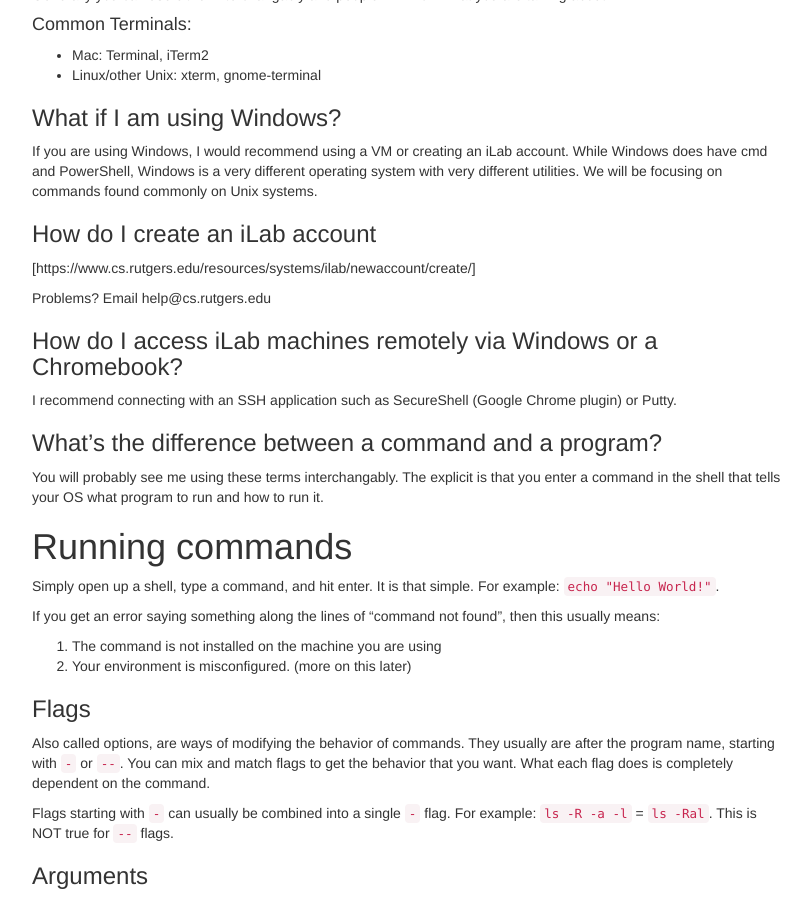
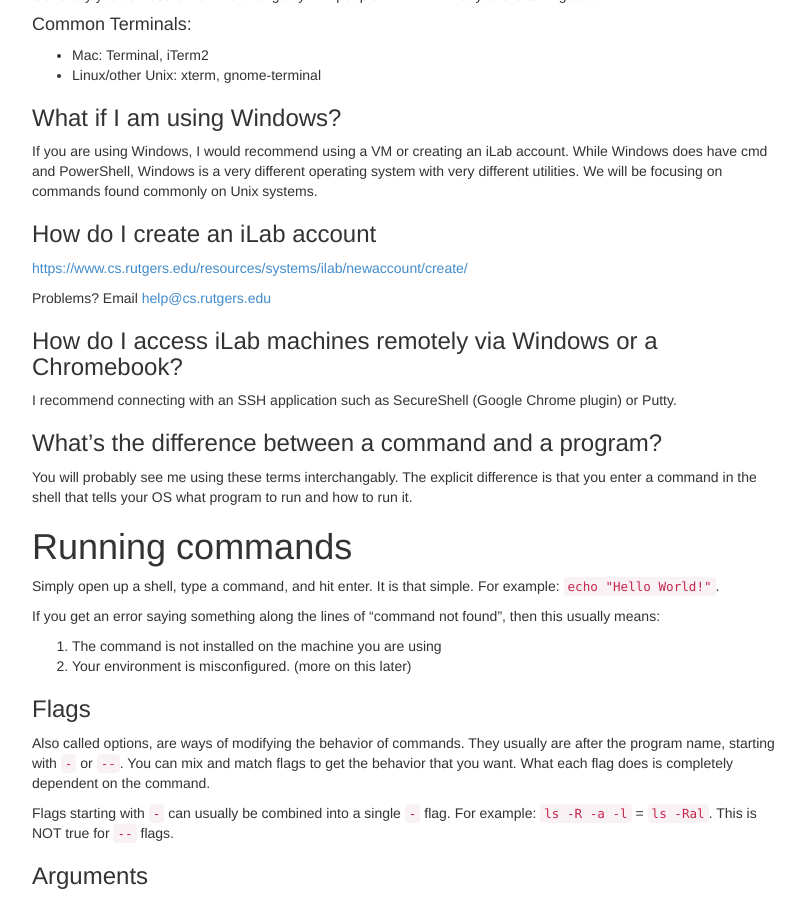
Before and after one commit to wlynch/wlynch.github.io, a Jekyll site: the page built from _posts/2014-02-14-intro-to-unix-shell.markdown, in a window 1280 px wide and 900 px high, scrolled down 499 px. Shown: the whole window, without its empty margins (38-849 px from the left). Built offline with Jekyll 4.4.1, drawn with Linux system fonts in a browser that asks for light colours; Markdown is read by kramdown in place of the engine named in the settings; some of the changed text lies outside the part shown.

Commit message:
Fixed links

```diff
--- a/_posts/2014-02-14-intro-to-unix-shell.markdown
+++ b/_posts/2014-02-14-intro-to-unix-shell.markdown
@@ -28,17 +28,17 @@ Windows does have cmd and PowerShell, Windows is a very different operating syst
 very different utilities. We will be focusing on commands found commonly on Unix systems.
 
 ### How do I create an iLab account
-[https://www.cs.rutgers.edu/resources/systems/ilab/newaccount/create/]
+[https://www.cs.rutgers.edu/resources/systems/ilab/newaccount/create/](https://www.cs.rutgers.edu/resources/systems/ilab/newaccount/create/)
 
-Problems? Email help@cs.rutgers.edu
+Problems? Email [help@cs.rutgers.edu](mailto:help@cs.rutgers.edu)
 
 ### How do I access iLab machines remotely via Windows or a Chromebook?
 I recommend connecting with an SSH application such as SecureShell (Google Chrome plugin)
 or Putty.
 
 ### What's the difference between a command and a program?
-You will probably see me using these terms interchangably. The explicit is that you enter a
-command in the shell that tells your OS what program to run and how to run it.
+You will probably see me using these terms interchangably. The explicit difference is that
+you enter a command in the shell that tells your OS what program to run and how to run it.
 
 # Running commands
 Simply open up a shell, type a command, and hit enter. It is that simple. For example:
@@ -294,7 +294,7 @@ For example:
 - `ftp/sftp` : Get/put file from/to remote server via FTP.
 - `scp` : Secure copy. Similar to scp, but can transfer multiple files/directories at once.
 - `ssh` : Connect to remote host via SSH.
-- `pdsh` : ssh on steroids. See [http://vverma.net/use-pdsh-to-shell-into-multiple-hosts.html]
+- `pdsh` : ssh on steroids. See [http://vverma.net/use-pdsh-to-shell-into-multiple-hosts.html](http://vverma.net/use-pdsh-to-shell-into-multiple-hosts.html)
 
 ### File compression
 - `tar`
```
